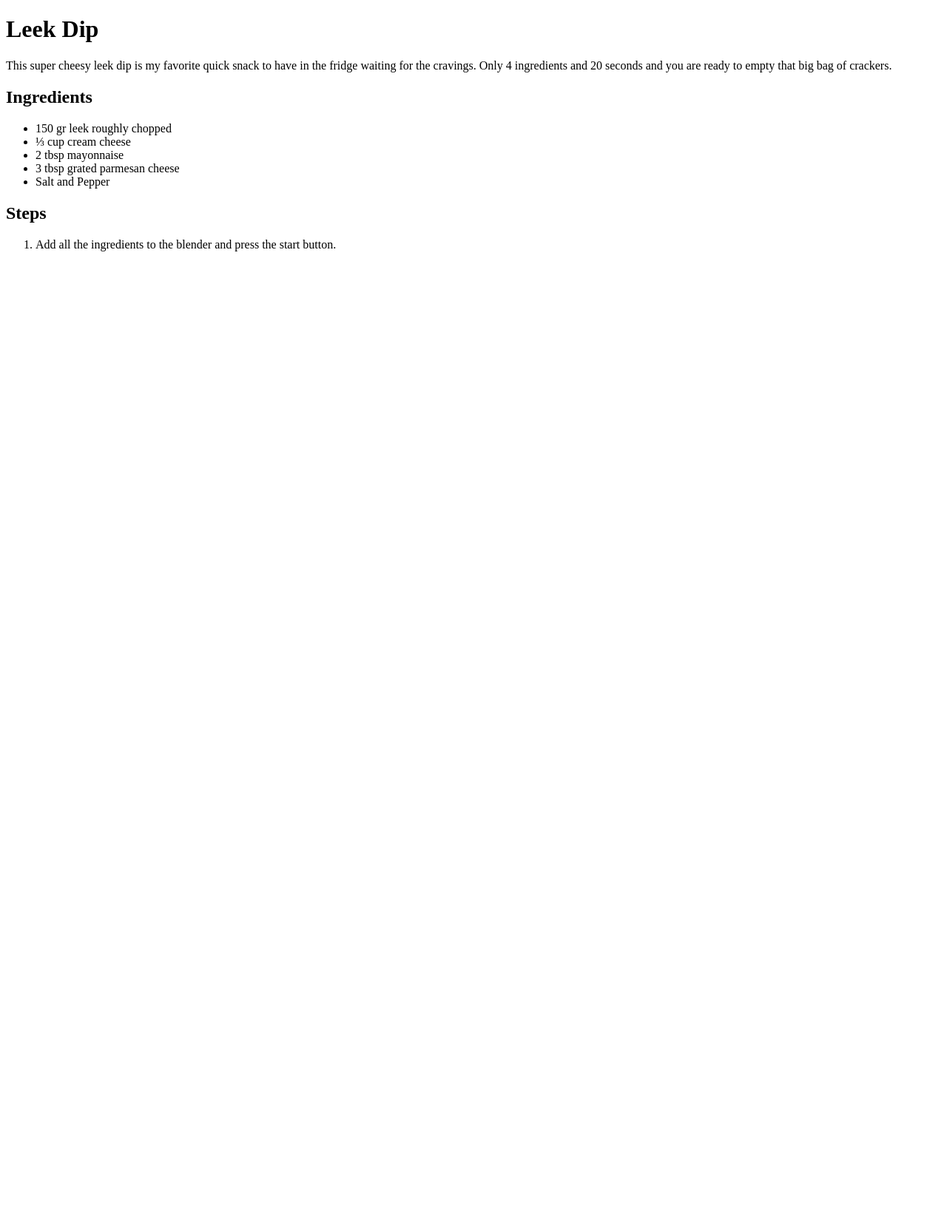
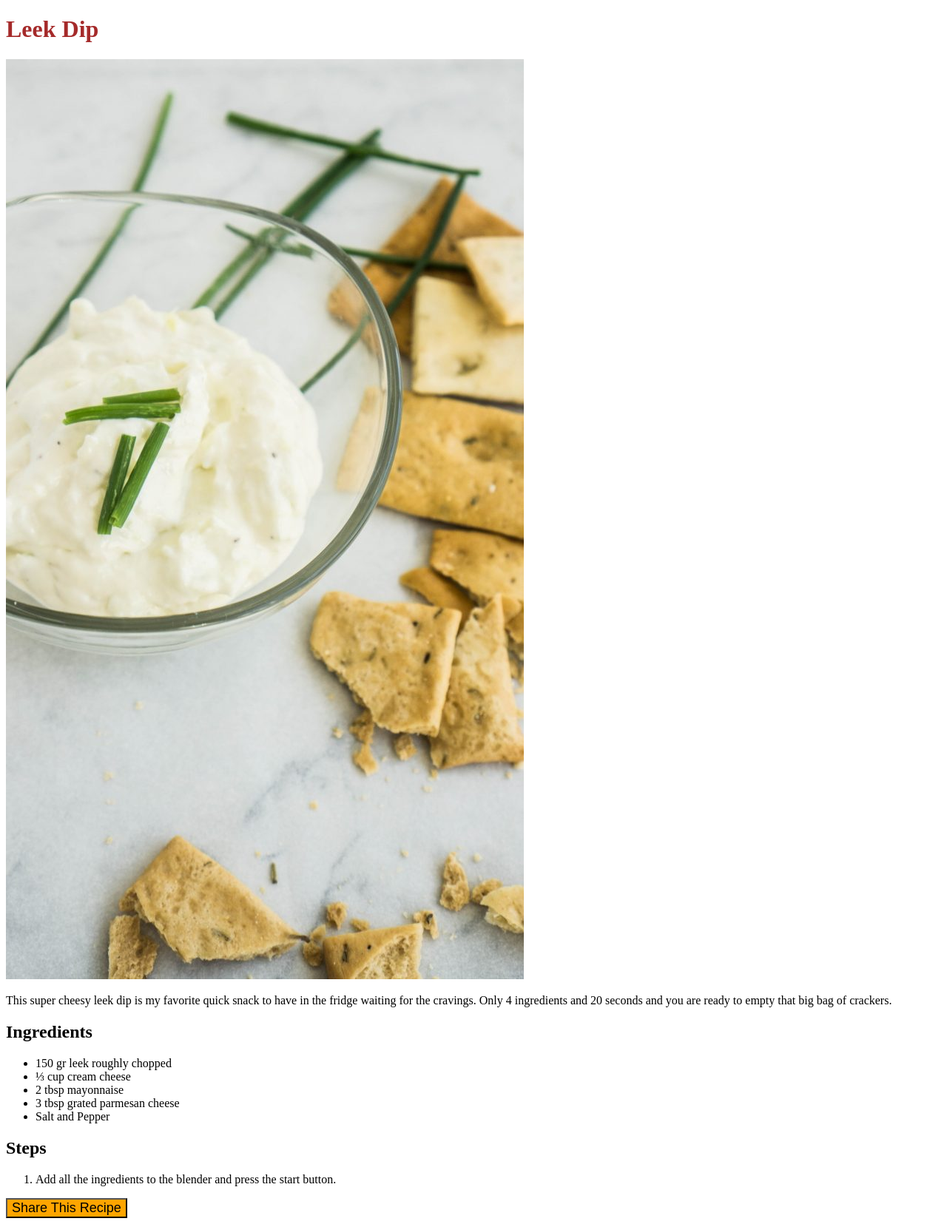
Before and after one commit to Mb0793/Recipe_test, a plain HTML site: page recipe-site/recipes/leekdip.html in a window 1280 px wide. Shown: the whole page at 74% size. Before the commit the page ends 800 px from the top, so only its background shows below. Drawn offline with Linux system fonts and the light colour scheme; files that its build step writes are made by us from their sources; files whose address does not match are found by name.

Commit message:
external css sheet added

```diff
--- a/recipe-site/recipes/leekdip.html
+++ b/recipe-site/recipes/leekdip.html
@@ -5,9 +5,11 @@
     <meta http-equiv="X-UA-Compatible" content="IE=edge">
     <meta name="viewport" content="width=device-width, initial-scale=1.0">
     <title>Document</title>
+    <link rel="stylesheet" href="style.css">
 </head>
 <body>
     <h1>Leek Dip</h1>
+    <img src="/Users/mariacampos/repos/Recipe_test/recipe-site/recipes/leek dip.jpeg" alt="">
     <p>This super cheesy leek dip is my favorite quick snack to have in the fridge waiting for the cravings.
         Only 4 ingredients and 20 seconds and you are ready to empty that big bag of crackers.</p>
 
@@ -24,5 +26,8 @@
     <ol>
         <li>Add all the ingredients to the blender and press the start button.</li>
     </ol>
+
+    <button type="button">Share This Recipe</button>
+
 </body>
 </html>
--- /dev/null
+++ b/style.css
@@ -0,0 +1,10 @@
+h1{
+    color: brown;
+}
+
+button
+{
+    color: black;
+    background-color: orange;
+    font-size: 18px;
+}
```
Also changed, not shown: index.html (+5 -2 lines), recipe-site/recipes/tres-leches.html (+1 -1 lines), recipe-site/recipes/leek dip.jpeg (added).
